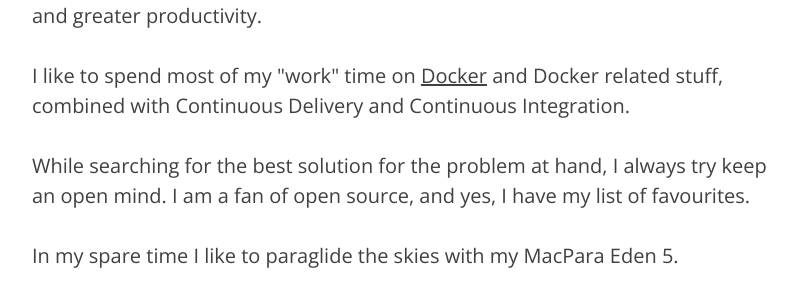
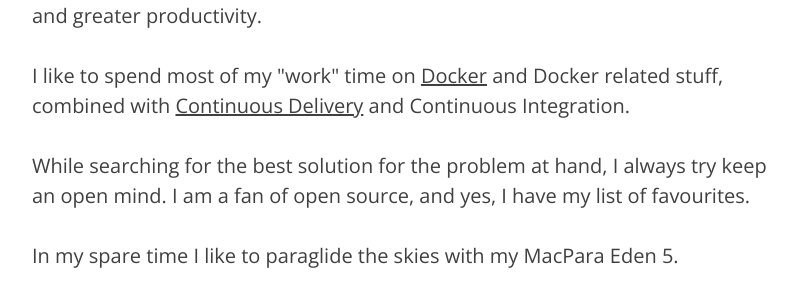
Before and after one commit to eembsen/eembsen.github.io, a Jekyll site: the page built from about.html, in a window 1280 px wide. Shown: the part 617-905 px from the top of the page, without its empty margins (233-1040 px from the left). Built offline with Jekyll 4.4.1, drawn with Linux system fonts in a browser that asks for light colours; nearby versions of some CDN libraries; part of the change alters nothing that is shown.

```diff
--- a/about.html
+++ b/about.html
@@ -7,7 +7,7 @@ header-img: "img/eden5.png"
 
 <p>I am a software engineer, and a DevOps dude, always trying to fill the gap between development and IT operations. Actually making life better for each side of the fence, and tear down that fence, which usually leads to a better team and greater productivity.</p>
 
-<p>I like to spend most of my "work" time on <a href="http://www.docker.io">Docker</a> and Docker related stuff, combined with Continuous Delivery and Continuous Integration.</p>
+<p>I like to spend most of my "work" time on <a href="http://www.docker.io">Docker</a> and Docker related stuff, combined with <a href="http://martinfowler.com/books/continuousDelivery.html">Continuous Delivery</a> and Continuous Integration.</p>
 
 <p>While searching for the best solution for the problem at hand, I always try keep an open mind. I am a fan of open source, and yes, I have my list of favourites.</p>
 
```
